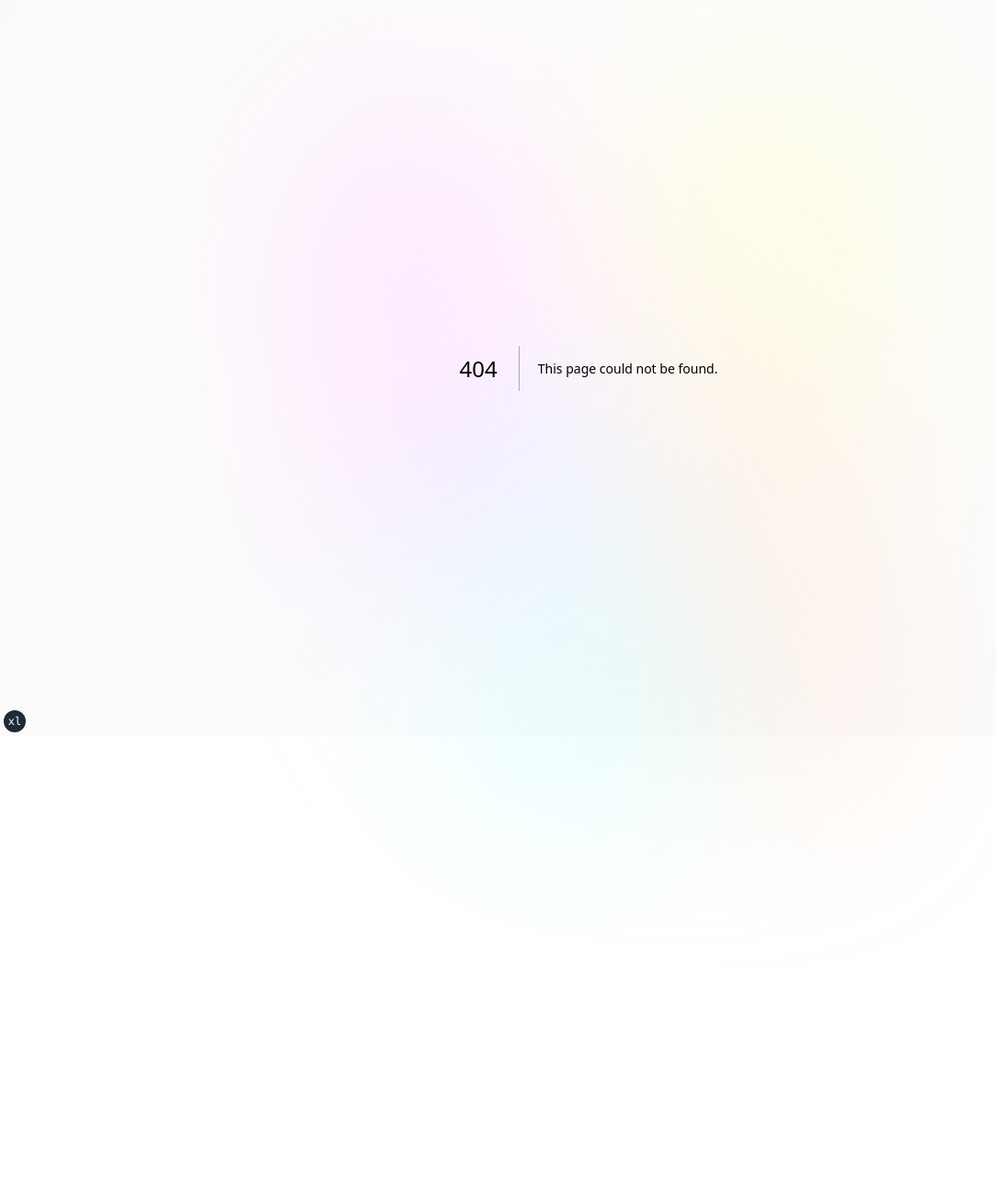
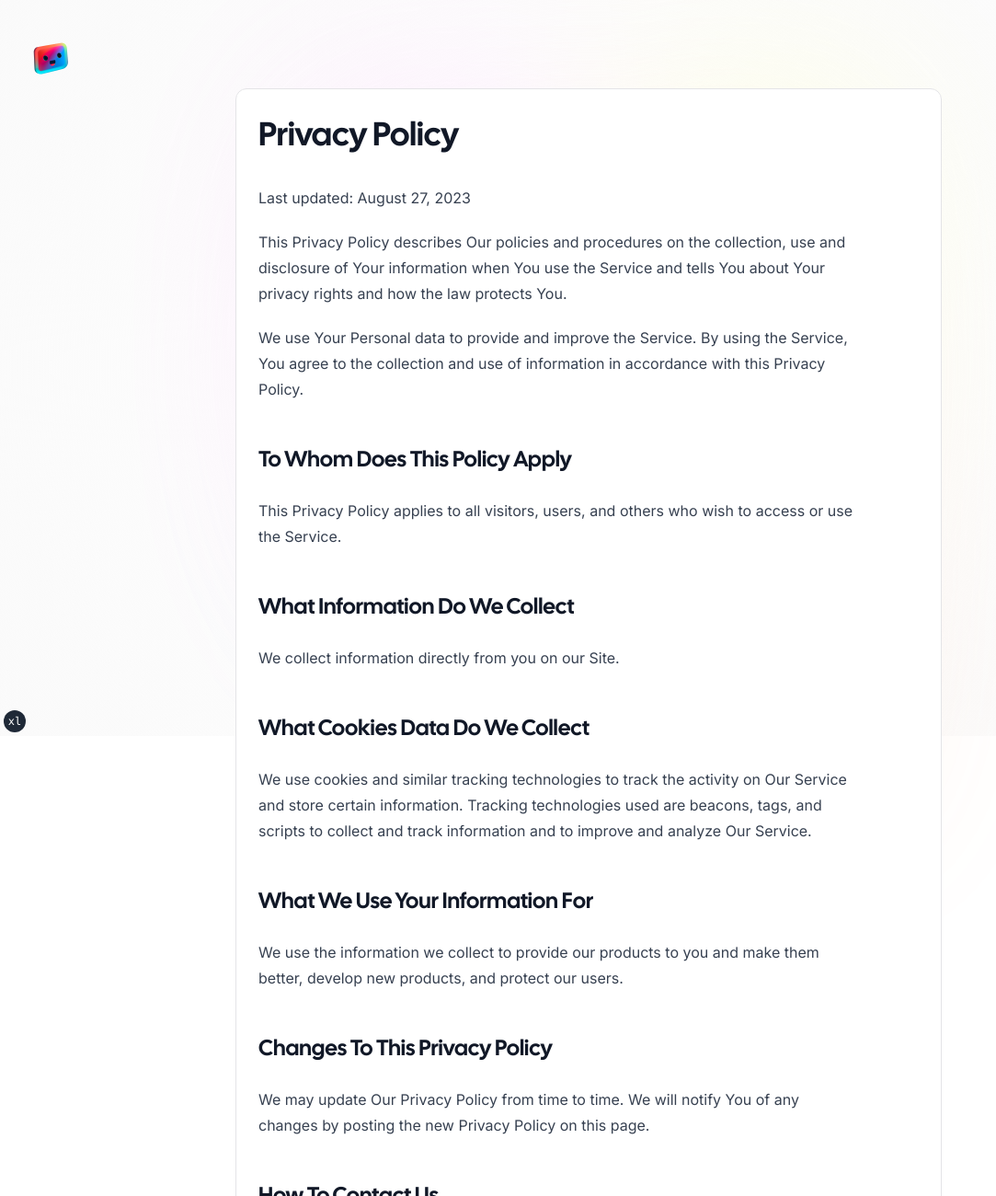
Before and after one commit to vanxh/openbio, a Next.js app: page /legal/privacy in a window 1280 px wide. Before the commit this address had no page. Shown: the top 1300 px of the page at 92% size, without its empty margins (0-1083 px from the left). Before the commit the page ends 800 px from the top, so only its background shows below. Built offline with nearby package versions, Linux system fonts and the light colour scheme.

Commit message:
privacy policy

```diff
--- a/package.json
+++ b/package.json
@@ -46,6 +46,7 @@
     "zod": "^3.22.2"
   },
   "devDependencies": {
+    "@tailwindcss/typography": "^0.5.9",
     "@types/eslint": "^8.37.0",
     "@types/node": "^18.16.0",
     "@types/prettier": "^2.7.2",
--- a/src/app/create-link/page.tsx
+++ b/src/app/create-link/page.tsx
@@ -24,7 +24,7 @@ export default async function Page({
   }
 
   return (
-    <div className="container mx-auto flex min-h-screen w-full flex-col items-center justify-center gap-y-8">
+    <div className="container mx-auto flex min-h-screen w-full flex-col items-center justify-center gap-y-8 pt-[75px]">
       <HomeIcon />
 
       <h1 className="font-cal text-3xl md:text-5xl">
--- /dev/null
+++ b/src/app/legal/layout.tsx
@@ -0,0 +1,35 @@
+import type { Metadata } from "next";
+
+import {
+  defaultMetadata,
+  twitterMetadata,
+  ogMetadata,
+} from "@/app/shared-metadata";
+import HomeIcon from "@/components/home-icon";
+
+export const metadata: Metadata = {
+  ...defaultMetadata,
+  title: "Legal - OpenBio",
+  twitter: {
+    ...twitterMetadata,
+    title: "Legal - OpenBio",
+  },
+  openGraph: {
+    ...ogMetadata,
+    title: "Legal - OpenBio",
+  },
+};
+
+export default function Layout({ children }: { children: React.ReactNode }) {
+  return (
+    <section className="container mx-auto flex h-full w-full flex-col items-center justify-center pb-16 pt-24">
+      <HomeIcon />
+
+      <div className="w-full max-w-3xl rounded-lg border border-border bg-background px-3 py-4 md:px-6 md:py-8">
+        <article className="prose dark:prose-invert prose-headings:font-cal">
+          {children}
+        </article>
+      </div>
+    </section>
+  );
+}
--- /dev/null
+++ b/src/app/legal/privacy/page.tsx
@@ -0,0 +1,65 @@
+import Link from "next/link";
+
+export default function Page() {
+  return (
+    <div>
+      <h1>Privacy Policy</h1>
+
+      <p>Last updated: August 27, 2023</p>
+
+      <p>
+        This Privacy Policy describes Our policies and procedures on the
+        collection, use and disclosure of Your information when You use the
+        Service and tells You about Your privacy rights and how the law protects
+        You.
+      </p>
+
+      <p>
+        We use Your Personal data to provide and improve the Service. By using
+        the Service, You agree to the collection and use of information in
+        accordance with this Privacy Policy.
+      </p>
+
+      <h2>To Whom Does This Policy Apply</h2>
+
+      <p>
+        This Privacy Policy applies to all visitors, users, and others who wish
+        to access or use the Service.
+      </p>
+
+      <h2>What Information Do We Collect</h2>
+
+      <p>We collect information directly from you on our Site.</p>
+
+      <h2>What Cookies Data Do We Collect</h2>
+
+      <p>
+        We use cookies and similar tracking technologies to track the activity
+        on Our Service and store certain information. Tracking technologies used
+        are beacons, tags, and scripts to collect and track information and to
+        improve and analyze Our Service.
+      </p>
+
+      <h2>What We Use Your Information For</h2>
+
+      <p>
+        We use the information we collect to provide our products to you and
+        make them better, develop new products, and protect our users.
+      </p>
+
+      <h2>Changes To This Privacy Policy</h2>
+
+      <p>
+        We may update Our Privacy Policy from time to time. We will notify You
+        of any changes by posting the new Privacy Policy on this page.
+      </p>
+
+      <h2>How To Contact Us</h2>
+
+      <p>
+        If you have any questions about this Privacy Policy, You can contact us:{" "}
+        <Link href="mailto:vanxh@openbio.app">vanxh@openbio.app</Link>
+      </p>
+    </div>
+  );
+}
--- a/src/components/home-icon.tsx
+++ b/src/components/home-icon.tsx
@@ -5,7 +5,7 @@ import Link from "next/link";
 
 export default function HomeIcon() {
   return (
-    <div className="container absolute top-10 flex">
+    <div className="container absolute top-6 flex md:top-10">
       <Link className="mr-auto" href="/">
         <Image
           src={OpenBio}
--- a/tailwind.config.ts
+++ b/tailwind.config.ts
@@ -73,5 +73,5 @@ export default {
       },
     },
   },
-  plugins: [require("tailwindcss-animate")],
+  plugins: [require("tailwindcss-animate"), require("@tailwindcss/typography")],
 } satisfies Config;
```
Also changed, not shown: 1 other file (tests, documents, lock files or other folders).
